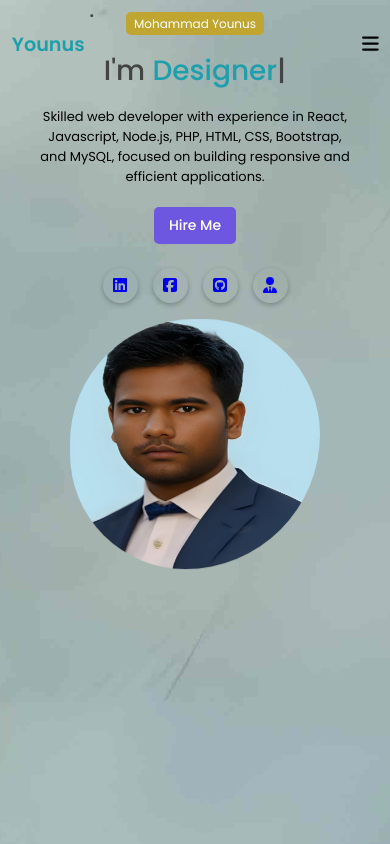
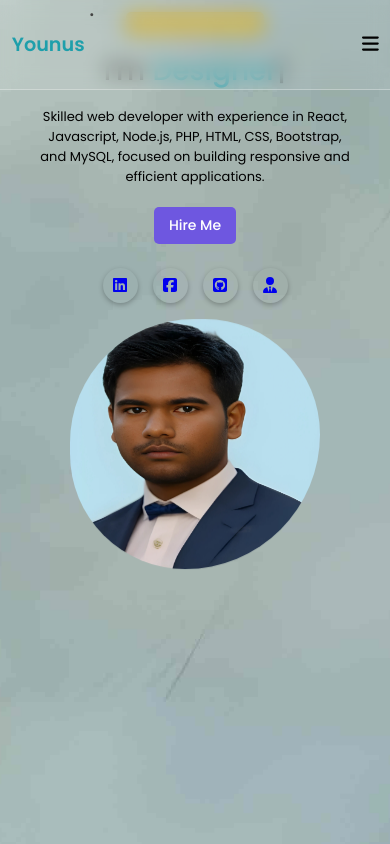
Before and after one commit to MohammadYounus68/React-Portfolio, a React (Vite) app: page / in a window 390 px wide. Shown: the top 844 px of the page. Built offline with nearby package versions, Linux system fonts and the light colour scheme.

Commit message:
navbar backgroun blur

```diff
--- a/src/App.css
+++ b/src/App.css
@@ -1,5 +1,4 @@
 .container {
-    width: 100%;
    /* background-image: linear-gradient(to top, #d299c2 0%, #fef9d7 100%); */
    /* background-image: linear-gradient(to top, #d5dee7 0%, #ffafbd 0%, #c9ffbf 100%); */
    background-image: url('/assets/images/bg.jpg');
@@ -10,7 +9,6 @@
    position: relative;
    padding-top: 4.5rem;
 
-   width: 100%;
    padding: 0 1rem; /* ছোট padding */
    overflow: hidden;
 
--- a/src/components/Navbar/Navbar.css
+++ b/src/components/Navbar/Navbar.css
@@ -13,6 +13,10 @@ nav.header {
   transition: all 0.3s ease;
   z-index: 100;
   box-sizing: border-box;
+
+  background: rgba(255, 255, 255, 0.1);
+  backdrop-filter: blur(5px);
+  background:transparent;
 }
 
 .nav-logo {
@@ -144,6 +148,19 @@ nav.header {
   nav.header {
     height: 3.5rem;
     padding: 0 3vw;
+    /* new css add */
+    position: fixed;
+    top: 0;
+    left: 0;
+    width: 100%;
+
+    background: rgba(255, 255, 255, 0.1);
+    backdrop-filter: blur(10px);
+    -webkit-backdrop-filter: blur(10px);
+
+    border-bottom: 1px solid rgba(255, 255, 255, 0.3);
+    box-shadow: 0 4px 10px rgba(0, 0, 0, 0.1);
+    z-index: 1000;
   }
   .nav-logo .nav-name {
     font-size: 1.4rem;
@@ -166,6 +183,8 @@ nav.header {
     padding: 0.5rem 1rem;
     font-size: 0.9rem;
   }
+
+
 }
 
 @media screen and (max-width: 480px) {
```
